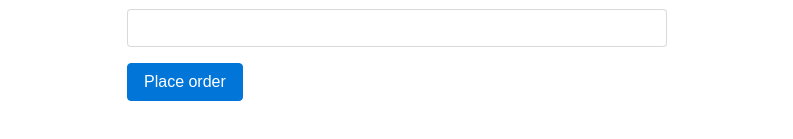
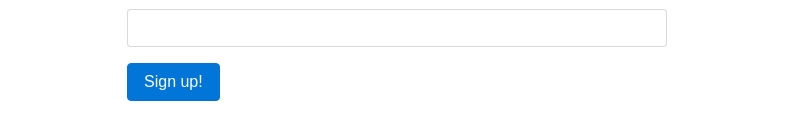
Before and after one commit to naomi789/2019_4640, an Angular app in the folder project/: page / in a window 1280 px wide. Shown: the part 445-584 px from the top of the page, without its empty margins (243-1036 px from the left). Built offline with nearby package versions, Linux system fonts and the light colour scheme.

Commit message:
updated button text

```diff
--- a/project/src/app/signup/signup.component.html
+++ b/project/src/app/signup/signup.component.html
@@ -104,7 +104,7 @@
             </div>
           </div>
 
-    <button class="btn btn-primary">Place order</button>
+    <button class="btn btn-primary">Sign up!</button>
 
 </form>
 </div>
```
